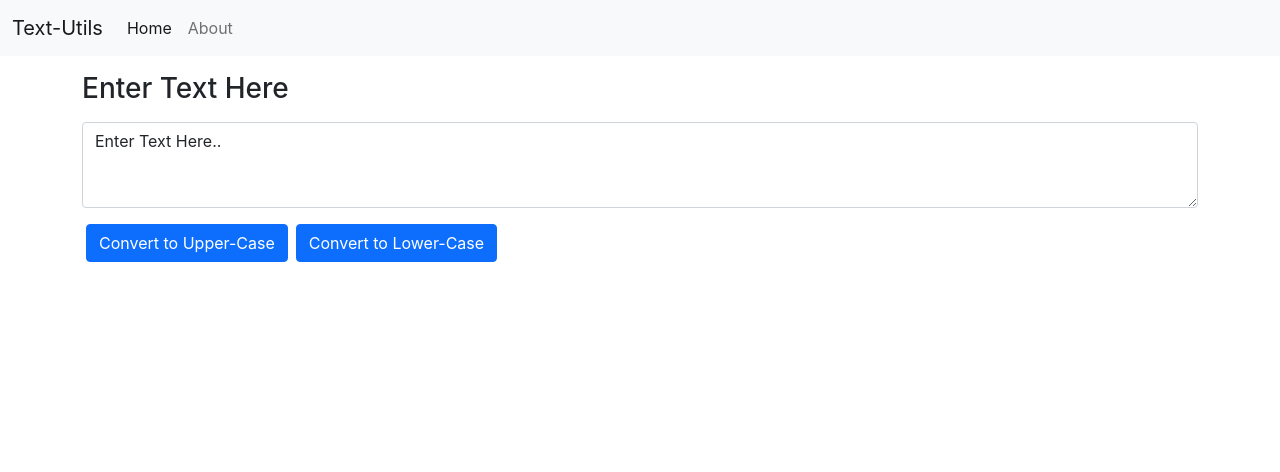
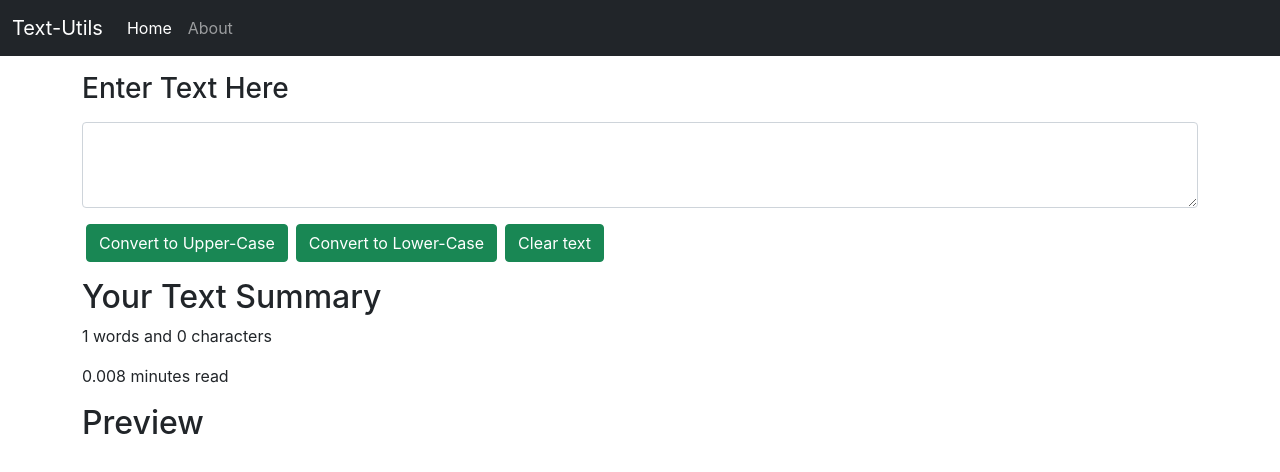
Before and after one commit to Nitish85345/Text-Utils, a React (Create React App) app: page / in a window 1280 px wide. Shown: the top 472 px of the page. Built offline with nearby package versions, Linux system fonts and the light colour scheme.

Commit message:
Included Text Summary

```diff
--- a/src/App.js
+++ b/src/App.js
@@ -6,7 +6,7 @@ function App() {
   return (
     <>
     <Navbar/>
-    <Textform/>
+    <Textform title="Enter Text Here"/>
     </>
   );
 }
--- a/src/Components/Navbar.js
+++ b/src/Components/Navbar.js
@@ -2,7 +2,7 @@ import React from 'react'
 
 export default function Navbar() {
   return (
-    <nav className="navbar navbar-expand-lg navbar-light bg-light">
+    <nav className="navbar navbar-expand-lg navbar-dark bg-dark">
       <div className="container-fluid">
         <a className="navbar-brand" href="#">Text-Utils</a>
         <button className="navbar-toggler" type="button" data-bs-toggle="collapse" data-bs-target="#navbarSupportedContent" aria-controls="navbarSupportedContent" aria-expanded="false" aria-label="Toggle navigation">
--- /dev/null
+++ b/src/Components/Summary.js
@@ -0,0 +1,13 @@
+import React from 'react'
+
+export default function Summary(props) {
+  return (
+    <div className="container">
+        <h2>Your Text Summary</h2>
+        <p>{props.text.split(" ").length} words and {props.text.length} characters</p>
+        <p>{0.008 * props.text.split(" ").length} minutes read</p>
+        <h2>Preview</h2>
+        <p>{props.text}</p>
+    </div>
+  )
+}
--- a/src/Components/Textform.js
+++ b/src/Components/Textform.js
@@ -1,6 +1,8 @@
 import React, { useState } from 'react'
+import PropTypes from 'prop-types'
+import Summary from './Summary';
 
-export default function Textform() {
+export default function Textform(props) {
     const handleOnChange = (event) => {
         // console.log("OnChange Triggered!!")
         // console.log(event.target.value)
@@ -17,19 +19,36 @@ export default function Textform() {
         let newtext = text.toLowerCase();
         setText(newtext);
     }
-    const [text, setText] = useState('Enter Text Here..')
+
+    const handleClearClick = () => {
+        setText("");
+    }
+
+    const [text, setText] = useState('')
 
     return (
+        <>
         <div className="container my-3">
             <div className="mb-3">
-                <label htmlFor="myBox" className="form-label"><h3>Enter Text Here</h3></label>
+                <label htmlFor="myBox" className="form-label"><h3>{props.title}</h3></label>
                 <textarea className="form-control" id="myBox" rows="3" value={text} onChange={handleOnChange}></textarea>
             </div>
 
             <div className="container m-0 p-0">
-                <button type="button" className="btn btn-primary mx-1" onClick={handleUpClick}>Convert to Upper-Case</button>
-                <button type="button" className="btn btn-primary mx-1" onClick={handleLoClick}>Convert to Lower-Case</button>
+                <button type="button" className="btn btn-success mx-1" onClick={handleUpClick}>Convert to Upper-Case</button>
+                <button type="button" className="btn btn-success mx-1" onClick={handleLoClick}>Convert to Lower-Case</button>
+                <button type="button" className="btn btn-success mx-1" onClick={handleClearClick}>Clear text</button>
             </div>
         </div>
+        <Summary text={text}/>
+        </>
     )
 }
+
+Textform.propTypes = {
+    title : PropTypes.string.isRequired,
+}
+
+Textform.defaultProps = {
+    title : 'Set Title Here'
+}
```
